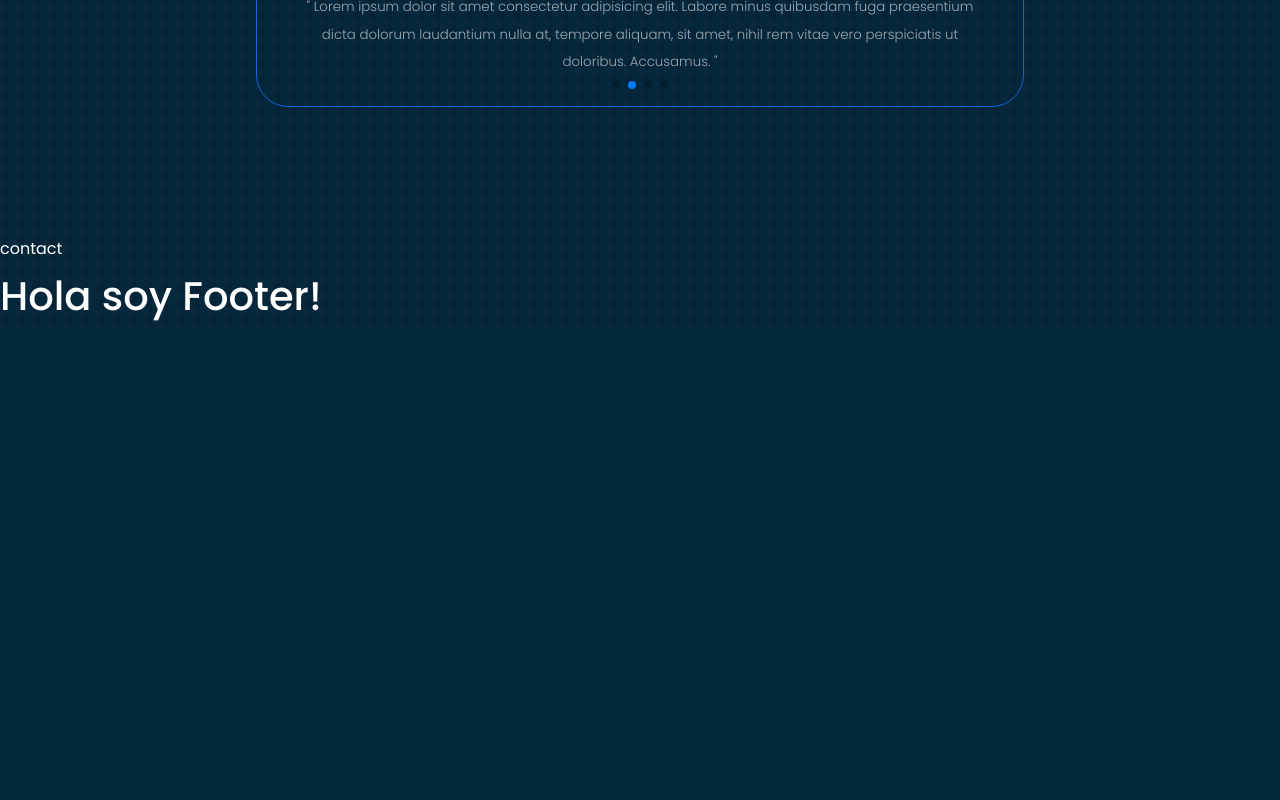
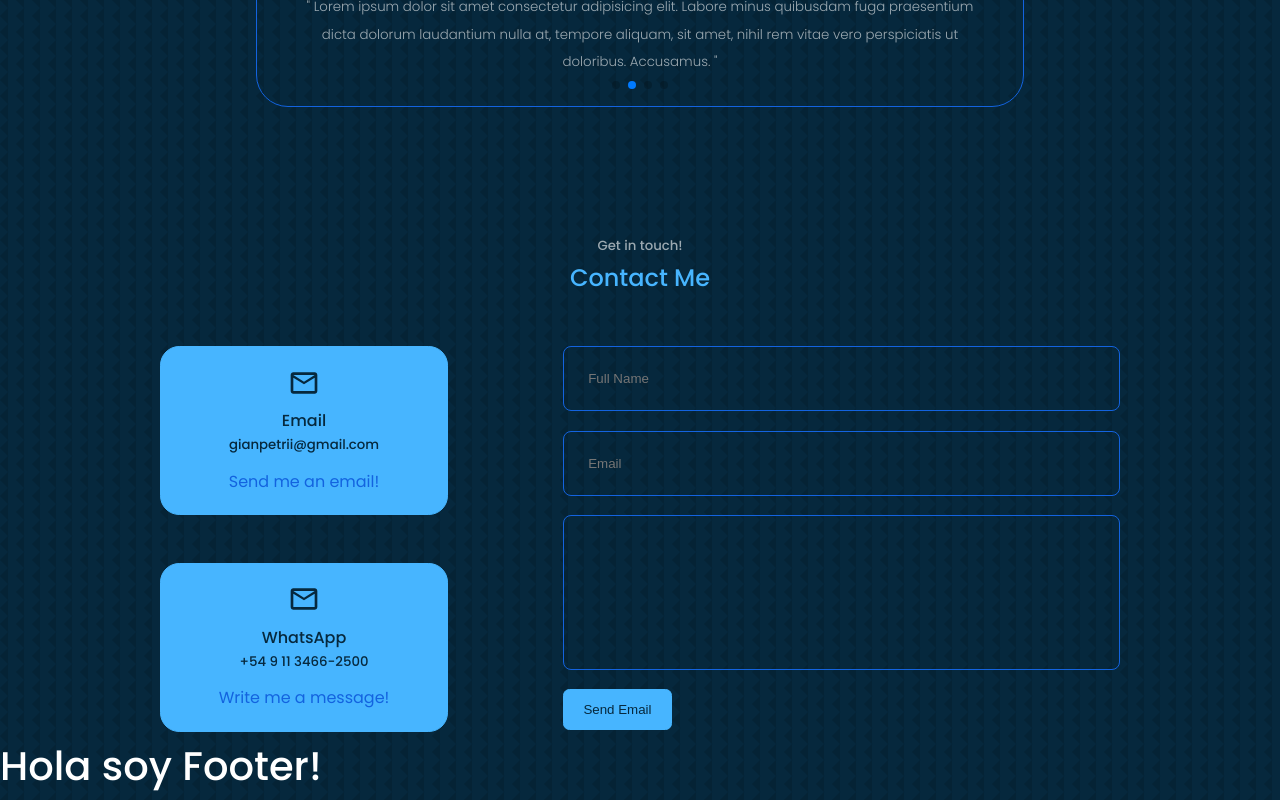
Before and after one commit to gianpetrii/portfolio, a React (Create React App) app: page / in a window 1280 px wide. Shown: the part 4472-5272 px from the top of the page. Before the commit the page ends 4802 px from the top, so only its background shows below. Built offline with nearby package versions, Linux system fonts and the light colour scheme.

Commit message:
JS and css of contact section

```diff
--- a/src/sections/Contact/Contact.css
+++ b/src/sections/Contact/Contact.css
@@ -0,0 +1,102 @@
+/* ======================= CONTAINERS ======================= */
+.contact-container {
+   width: 58%;
+   display: grid;
+   grid-template-columns: 30% 58%;
+   gap: 12%;
+}
+
+
+
+
+
+/* ======================= CONTACT OPTIONS ======================= */
+.contact-options {
+   display: flex;
+   flex-direction: column;
+   gap: 3rem;
+}
+
+.contact-option {
+   border: 1px solid var(--color-primary);
+   color: var(--color-bg);
+   background-color: var(--color-primary);
+   border-radius: 1.2rem;
+   padding: 1.2rem;
+   text-align: center;
+   transition: var(--transition);
+}
+.contact-option:hover {
+   background-color: transparent;
+   color: var(--color-primary);
+}
+
+.contact-icon {
+   font-size: 2rem;
+}
+
+.contact-link {
+   color: var(--color-bg-variant);
+   margin-top: 0.7rem;
+   display: inline-block;
+   font-size: 1rem;
+}
+
+
+
+
+
+/* ======================= FORM ======================= */
+form {
+   display: flex;
+   flex-direction: column;
+   gap: 1.2rem;
+}
+
+input, textarea {
+   width: 100%;
+   padding: 1.5rem;
+   border-radius: 0.5rem;
+   background: transparent;
+   border: 1px solid var(--color-bg-variant);
+   resize: none;
+   color: var(--color-white);
+}
+
+
+
+
+
+
+/* ============== MEDIA QUERIES ============== */
+
+/*   (tablets)   */
+@media screen and (max-width: 818px) {
+   .contact-container {
+      width: 90%;
+      grid-template-columns: 40% 58%;
+      gap: 6%;
+      justify-content: center;
+   }
+}
+
+/*   (phones)   */
+@media screen and (max-width: 615px) {
+   .contact-container {
+      width: 95%;
+      display: grid;
+      grid-template-columns: 48% 50%;
+      gap: 6%;
+   }
+}
+
+/*   (smaller phones)   */
+@media screen and (max-width: 500px) {
+   .contact-container {
+      grid-template-columns: 1fr;
+   }
+
+   .contact-options {
+      gap: 0.5rem;
+   }
+}
--- a/src/sections/Contact/Contact.jsx
+++ b/src/sections/Contact/Contact.jsx
@@ -1,9 +1,41 @@
 // Estilos
 import './Contact.css';
 
+// files
+import { MdOutlineEmail } from 'react-icons/md'
+
 function Contact() {
     return (
-      <section id='contact'>contact
+      <section id='contact'>
+         <h5>Get in touch!</h5>
+         <h2>Contact Me</h2>
+
+         <div className='container contact-container'>
+
+            <div className='contact-options'>
+
+               <article className="contact-option">
+                  <MdOutlineEmail className='contact-icon'/>
+                  <h4>Email</h4>
+                  <h5>gianpetrii@gmail.com</h5>
+                  <a target="_blank" href="mailto:gianpetrii@gmail.com" className='contact-link'>Send me an email!</a>
+               </article>
+               <article className="contact-option">
+                  <MdOutlineEmail className='contact-icon'/>
+                  <h4>WhatsApp</h4>
+                  <h5>+54 9 11 3466-2500</h5>
+                  <a target="_blank" href="https://api.whatsapp.com/send?phone=5491134662500" className='contact-link'>Write me a message!</a>
+               </article>
+
+            </div>
+
+            <form action="">
+               <input type="text" name='name' placeholder='Full Name' required />
+               <input type="text" name='email' placeholder='Email' required />
+               <textarea name="content" rows="7" required></textarea>
+               <button type='submit' className='btn btn-primary'>Send Email</button>
+            </form>
+         </div>
       </section>
     );
 }
```
